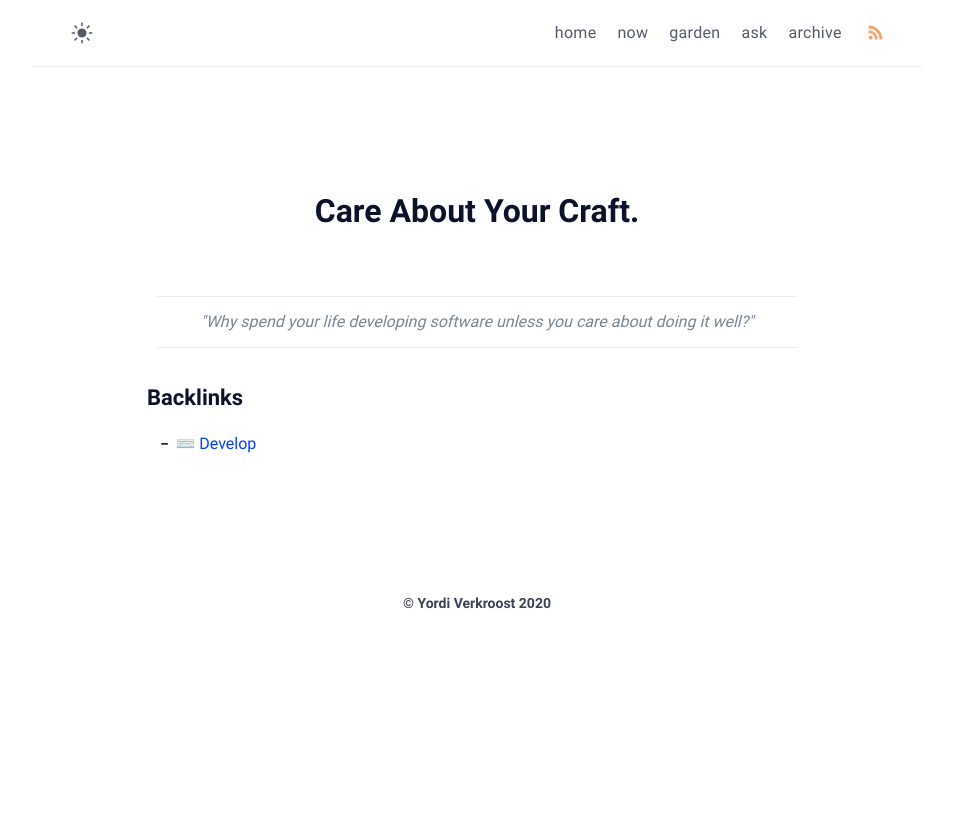
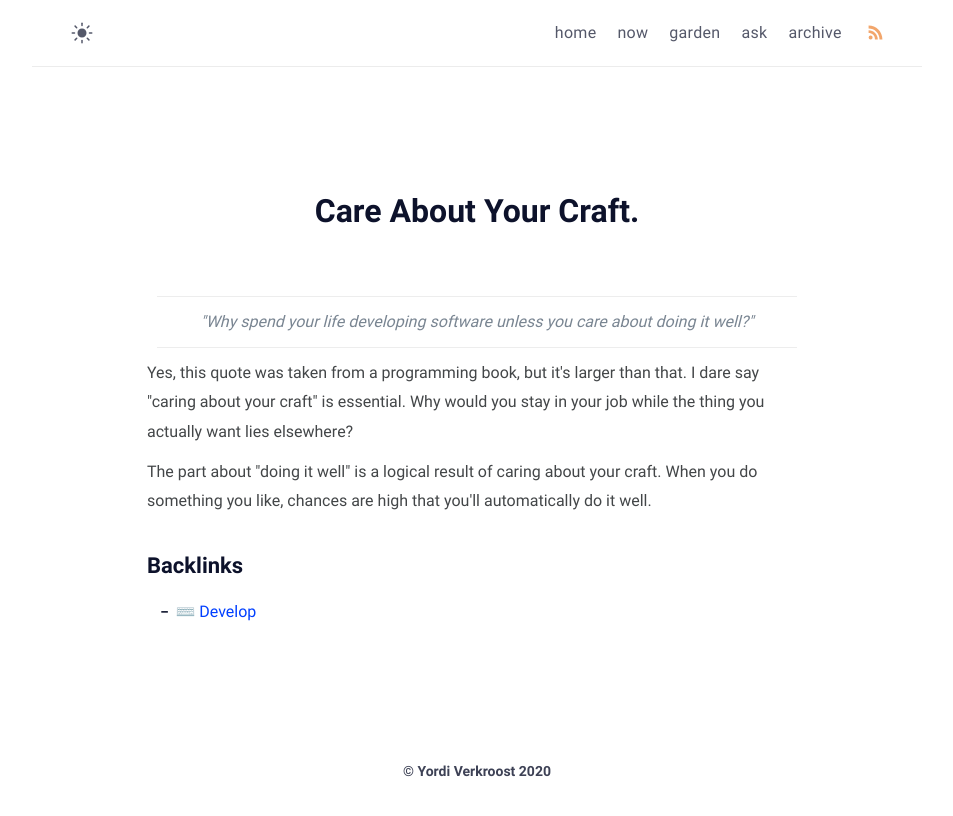
Before and after one commit to heymichal/heymichal.github.io, a Jekyll site: the page built from garden/care-about-your-craft.html, in a window 1280 px wide. Shown: the top 816 px of the page, without its empty margins (163-1116 px from the left). Built offline with Jekyll 4.4.1, drawn with Linux system fonts in a browser that asks for light colours.

Commit message:
Update garden

```diff
--- a/garden/-️-develop.html
+++ b/garden/-️-develop.html
@@ -6,7 +6,9 @@ comments: false
 
 <div id="content"><h1 id="the-pragmatic-programmer">⌨️ The Pragmatic Programmer</h1>
 
-<p>"Straight from the programming trenches, <strong>The Pragmatic Programmer</strong> cuts through the increasing specialization and technicalities of modern software development to examine the core process - taking a requirement and producing working, maintainable code that delights its users."</p>
+<blockquote>
+  <p>"Straight from the programming trenches, <strong>The Pragmatic Programmer</strong> cuts through the increasing specialization and technicalities of modern software development to examine the core process - taking a requirement and producing working, maintainable code that delights its users."</p>
+</blockquote>
 
 <p>The book features 70 tips, each having a life of their own and containing knowledge to live by daily. This is my journey.</p>
 
--- a/garden/care-about-your-craft.html
+++ b/garden/care-about-your-craft.html
@@ -7,6 +7,10 @@ comments: false
 <div id="content"><blockquote>
   <p>"Why spend your life developing software unless you care about doing it well?"</p>
 </blockquote>
+
+<p>Yes, this quote was taken from a programming book, but it's larger than that. I dare say "caring about your craft" is essential. Why would you stay in your job while the thing you actually want lies elsewhere?</p>
+
+<p>The part about "doing it well" is a logical result of caring about your craft. When you do something you like, chances are high that you'll automatically do it well.</p>
 
 <div class="backlinks">
 
```
Also changed, not shown: other parts of garden/-️-develop.html (+0 -1 lines).
